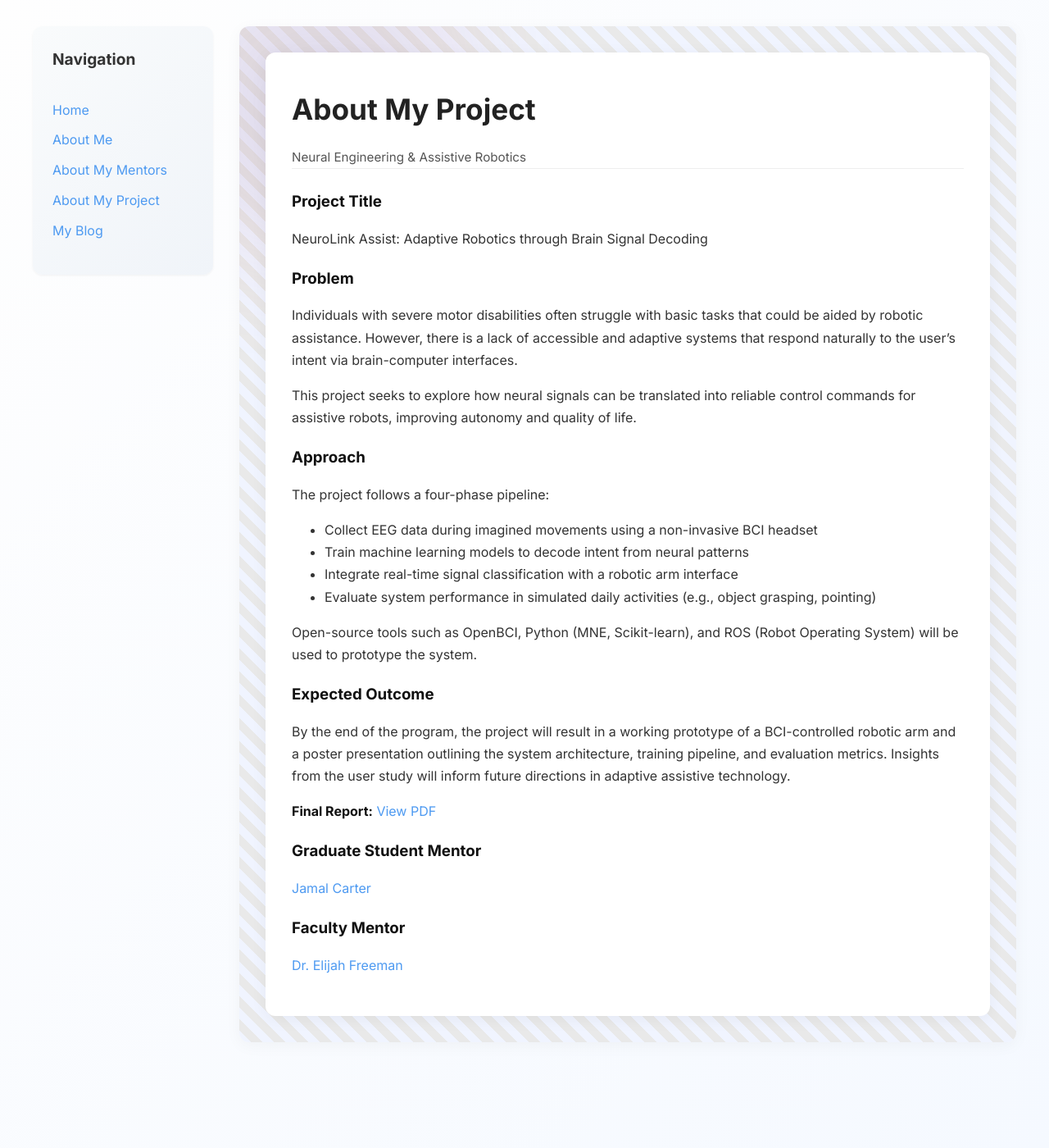
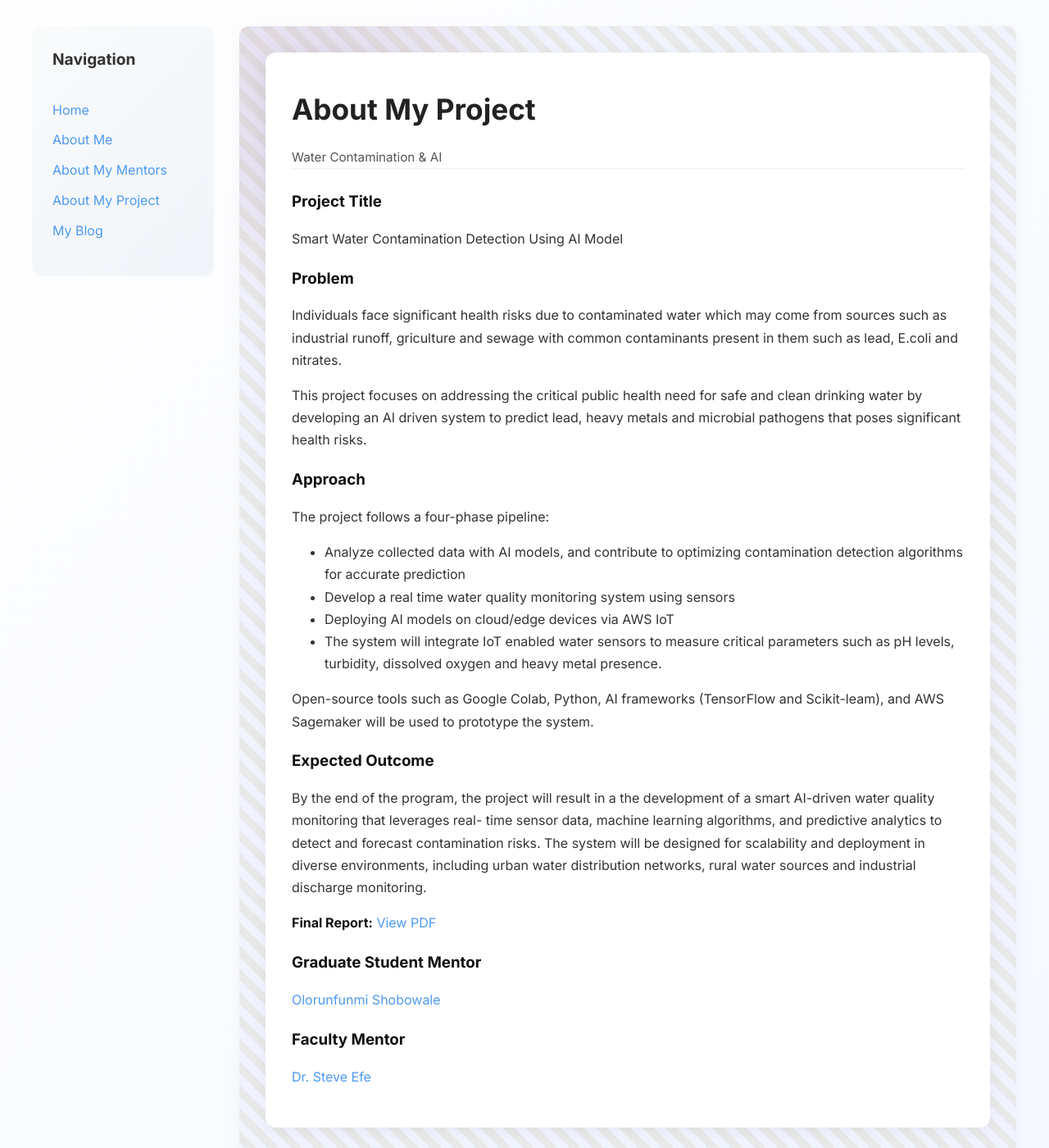
Before and after one commit to Reiner343/Reiner343.github.io, a Jekyll site: the page built from pages/about-my-project.md, in a window 1280 px wide and 1400 px high. Shown: the whole window at 82% size. Built offline with Jekyll 4.4.1, drawn with Linux system fonts in a browser that asks for light colours.

Commit message:
Update about-my-project.md

```diff
--- a/pages/about-my-project.md
+++ b/pages/about-my-project.md
@@ -3,34 +3,34 @@
 title: About My Project
 permalink: /about-my-project.html
 
-subtitle: Neural Engineering & Assistive Robotics
-project_title: "NeuroLink Assist: Adaptive Robotics through Brain Signal Decoding"
+subtitle: Water Contamination & AI
+project_title: "Smart Water Contamination Detection Using AI Model"
 
 problem: |
-  Individuals with severe motor disabilities often struggle with basic tasks that could be aided by robotic assistance. However, there is a lack of accessible and adaptive systems that respond naturally to the user's intent via brain-computer interfaces.
+  Individuals face significant health risks due to contaminated water which may come from sources such as industrial runoff, griculture and sewage with common contaminants present in them such as lead, E.coli and nitrates.
 
-  This project seeks to explore how neural signals can be translated into reliable control commands for assistive robots, improving autonomy and quality of life.
+  This project focuses on addressing the critical public health need for safe and clean drinking water by developing an AI driven system to predict lead, heavy metals and microbial pathogens that poses significant health risks.
 
 approach: |
   The project follows a four-phase pipeline:
 
-  - Collect EEG data during imagined movements using a non-invasive BCI headset
-  - Train machine learning models to decode intent from neural patterns
-  - Integrate real-time signal classification with a robotic arm interface
-  - Evaluate system performance in simulated daily activities (e.g., object grasping, pointing)
+  - Analyze collected data with AI models, and contribute to optimizing contamination detection algorithms for accurate prediction
+  - Develop a real time water quality monitoring system using sensors
+  - Deploying AI models on cloud/edge devices via AWS IoT
+  - The system will integrate IoT enabled water sensors to measure critical parameters such as pH levels, turbidity, dissolved oxygen and heavy metal presence.
 
-  Open-source tools such as OpenBCI, Python (MNE, Scikit-learn), and ROS (Robot Operating System) will be used to prototype the system.
+  Open-source tools such as Google Colab, Python, AI frameworks (TensorFlow and Scikit-leam), and AWS Sagemaker will be used to prototype the system.
 
 outcome: |
-  By the end of the program, the project will result in a working prototype of a BCI-controlled robotic arm and a poster presentation outlining the system architecture, training pipeline, and evaluation metrics. Insights from the user study will inform future directions in adaptive assistive technology.
+  By the end of the program, the project will result in a the development of a smart AI-driven water quality monitoring that leverages real- time sensor data, machine learning algorithms, and predictive analytics to detect and forecast contamination risks. The system will be designed for scalability and deployment in diverse environments, including urban water distribution networks, rural water sources and industrial discharge monitoring.
 
 final_report_url: https://dl.icdst.org/pdfs/files/22e390b2eb0c8e951f3a742fda5b2d1d.pdf
 
 grad_mentor:
-  name: Jamal Carter
-  linkedin: https://www.linkedin.com/in/jamal-carter
+  name: Olorunfunmi Shobowale
+  linkedin: https://www.linkedin.com/in/olorunfunmi-shobowale-ba352ba7/
 
 faculty_mentor:
-  name: Dr. Elijah Freeman
-  linkedin: https://www.linkedin.com/in/dr-elijah-freeman
+  name: Dr. Steve Efe
+  linkedin: https://www.linkedin.com/in/drsteveefe/
 ---
```
